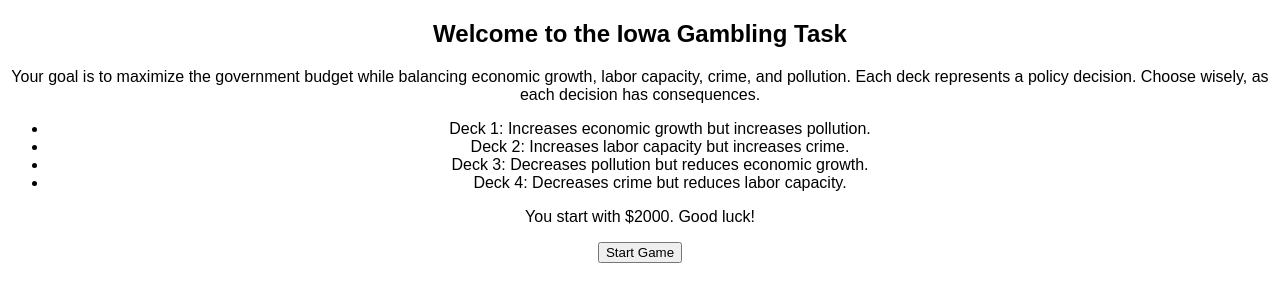
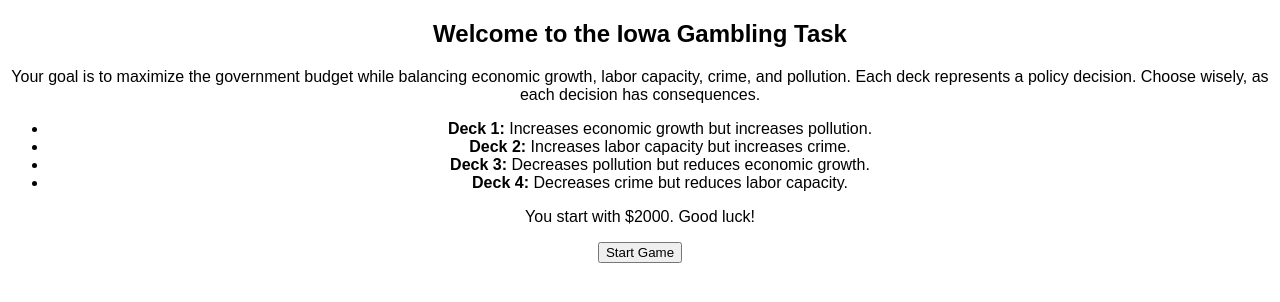
Before and after one commit to sdsaxena/IGT-politicized, a plain HTML site: page index.html in a window 1280 px wide. Drawn offline with Linux system fonts and the light colour scheme.

Commit message:
Update index.html

```diff
--- a/index.html
+++ b/index.html
@@ -8,35 +8,40 @@
 </head>
 <body>
     <!-- Instructions Section -->
-    <div id="instructions">
-        <h2>Welcome to the Iowa Gambling Task</h2>
+    <section id="instructions" aria-labelledby="instructions-title">
+        <h1 id="instructions-title">Welcome to the Iowa Gambling Task</h1>
         <p>
             Your goal is to maximize the government budget while balancing economic growth, labor capacity, crime, and pollution.
             Each deck represents a policy decision. Choose wisely, as each decision has consequences.
         </p>
         <ul>
-            <li>Deck 1: Increases economic growth but increases pollution.</li>
-            <li>Deck 2: Increases labor capacity but increases crime.</li>
-            <li>Deck 3: Decreases pollution but reduces economic growth.</li>
-            <li>Deck 4: Decreases crime but reduces labor capacity.</li>
+            <li><strong>Deck 1:</strong> Increases economic growth but increases pollution.</li>
+            <li><strong>Deck 2:</strong> Increases labor capacity but increases crime.</li>
+            <li><strong>Deck 3:</strong> Decreases pollution but reduces economic growth.</li>
+            <li><strong>Deck 4:</strong> Decreases crime but reduces labor capacity.</li>
         </ul>
         <p>You start with $2000. Good luck!</p>
-        <button id="startButton">Start Game</button>
-    </div>
+        <button id="startButton" aria-label="Start the game">Start Game</button>
+    </section>
 
     <!-- Game Section -->
-    <div id="gameContainer" style="display: none;">
-        <h1>Iowa Gambling Task</h1>
-        <div class="score">Government Budget: <span id="budget">2000</span> $</div>
+    <section id="gameContainer" style="display: none;" aria-labelledby="game-title">
+        <h1 id="game-title">Iowa Gambling Task</h1>
+        <div class="score">
+            Government Budget: <span id="budget" aria-live="polite">2000</span> $
+        </div>
         <div class="decks">
-            <div class="deck" id="deck1">Deck 1</div>
-            <div class="deck" id="deck2">Deck 2</div>
-            <div class="deck" id="deck3">Deck 3</div>
-            <div class="deck" id="deck4">Deck 4</div>
+            <button class="deck" id="deck1" aria-label="Deck 1">Deck 1</button>
+            <button class="deck" id="deck2" aria-label="Deck 2">Deck 2</button>
+            <button class="deck" id="deck3" aria-label="Deck 3">Deck 3</button>
+            <button class="deck" id="deck4" aria-label="Deck 4">Deck 4</button>
         </div>
-        <div id="message"></div>
-        <button onclick="downloadCSV()">Download Data</button>
-    </div>
+        <p id="message" aria-live="polite"></p>
+        <div class="game-actions">
+            <button onclick="downloadCSV()" aria-label="Download game data as CSV">Download Data</button>
+            <button onclick="showInstructions()" aria-label="Return to instructions">Show Instructions</button>
+        </div>
+    </section>
 
     <script src="script.js"></script>
 </body>
```
